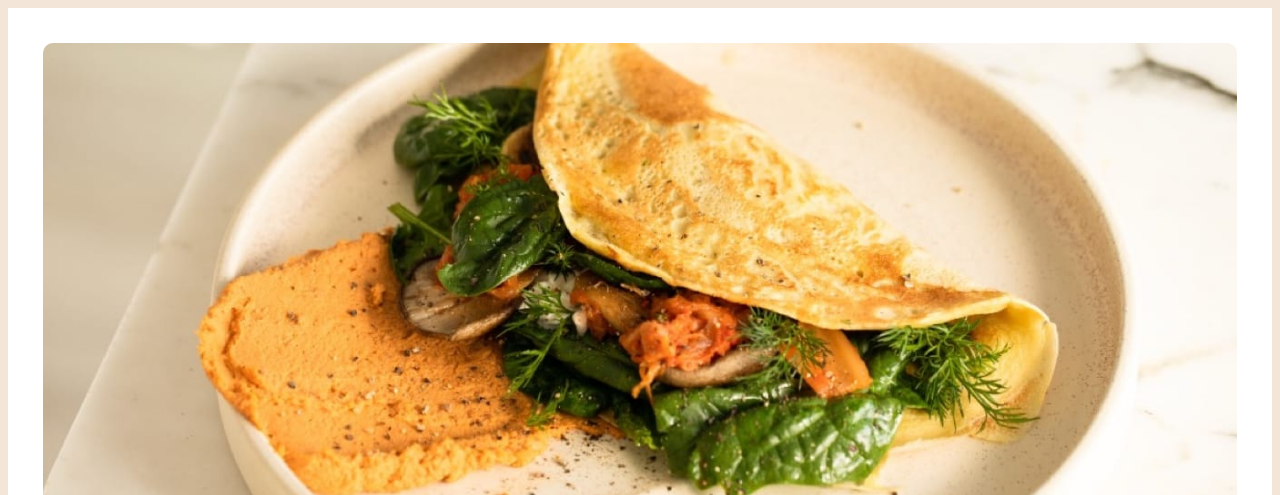
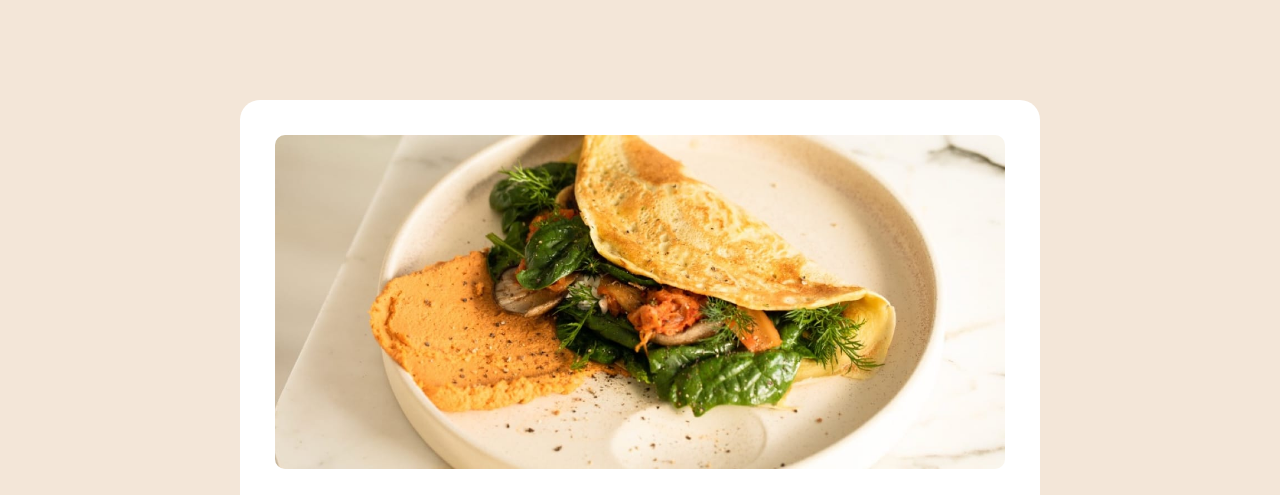
Before and after one commit to LuccaMF/Recipe-challenge, a plain HTML site: page index.html in a window 1280 px wide. Shown: the top 495 px of the page. Drawn offline with Linux system fonts and the light colour scheme.

Commit message:
Fixed Import css

```diff
--- a/assets/css/style.css
+++ b/assets/css/style.css
@@ -1,5 +1,5 @@
-@import url(assets/css/reset.css);
-@import url(assets/css/responsive.css);
+@import url(./reset.css);
+@import url(./responsive.css);
 
 body {
     background: hsl(30, 54%, 90%);
```
